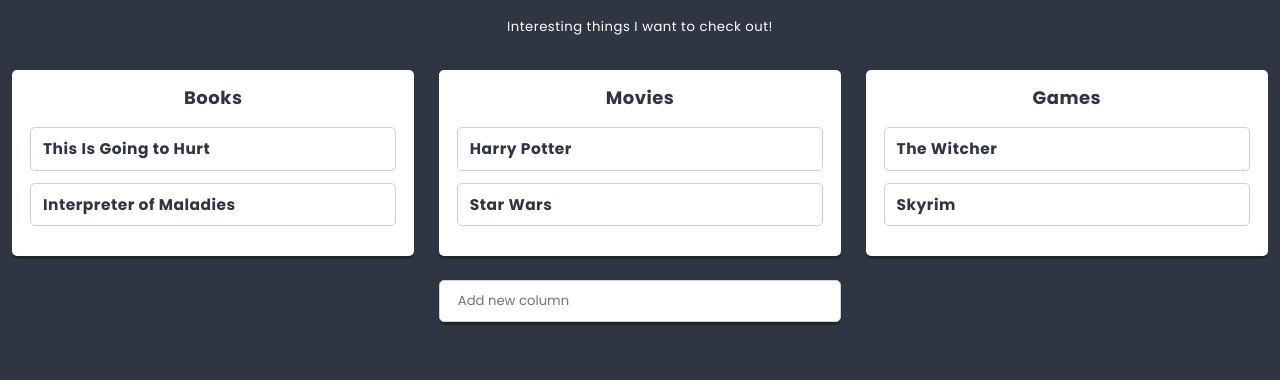
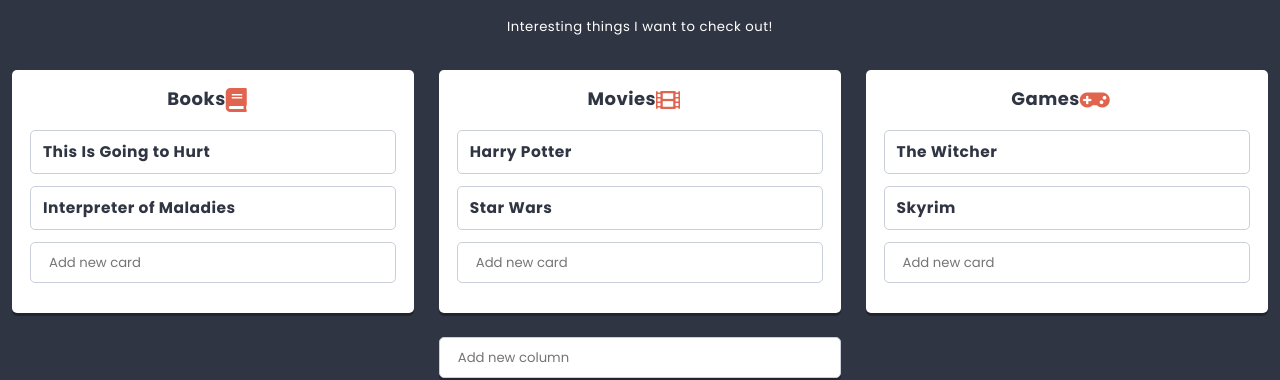
Before and after one commit to mberdys/react, a React app: page / in a window 1280 px wide. Shown: the part 362-742 px from the top of the page. Built offline with nearby package versions, Linux system fonts and the light colour scheme.

Commit message:
Work add card on 11.5 task

```diff
--- a/src/components/Card/Card.js
+++ b/src/components/Card/Card.js
@@ -8,11 +8,10 @@
   }
 
   render() {
-    const {title} = this.props;
 
     return (
       <section className={styles.component}>
-        <h3>{title}</h3>
+        <h3>{this.props.title}</h3>
       </section>
     )
   }
--- a/src/components/Column/Column.js
+++ b/src/components/Column/Column.js
@@ -2,31 +2,57 @@
 import styles from './Column.scss';
 import PropTypes from 'prop-types';
 import Card from '../Card/Card.js';
+import Creator from '../Creator/Creator.js';
 import Icon from '../Icon/Icon.js';
+import {settings} from '../../data/dataStore.js';
 
 
 class Column extends React.Component {
+  state = {
+    cards: this.props.cards || [],
+  }
+
   static propTypes = {
     title: PropTypes.node,
-    card: PropTypes.array,
+    cards: PropTypes.array,
+    addCard: PropTypes.func,
+    icon: PropTypes.node,
+  }
+
+  addCard(title) {
+    this.setState(state => (
+      {
+        cards: [
+          ...state.cards,
+          {
+            key: state.cards.length ? state.cards[state.cards.length-1].key+1 : 0,
+            title,
+          }
+        ]
+      }
+    ))
   }
 
   render() {
     const {title, cards} = this.props;
+    console.log('addCard', this.addCard);
 
     return (
       <section className={styles.component}>
-        <h3 className={styles.title}>{title}
-
+        <h3 className={styles.title}>{this.props.title}
+          <span className={styles.icon}><Icon name={this.props.icon}/></span>
         </h3>
 
-        {cards.map(cardData => (
+        {this.props.cards.map(cardData => (
           <Card key={cardData.id} {...cardData} />
         ))}
+
+        <div className={styles.creator}>
+          <Creator text={settings.cardCreatorText} action={title => this.addCard(title)}/>
+        </div>
       </section>
     )
   }
 }
 
-//<span className={styles.icon}><Icon name={icon}/></span>
 export default Column;
```
